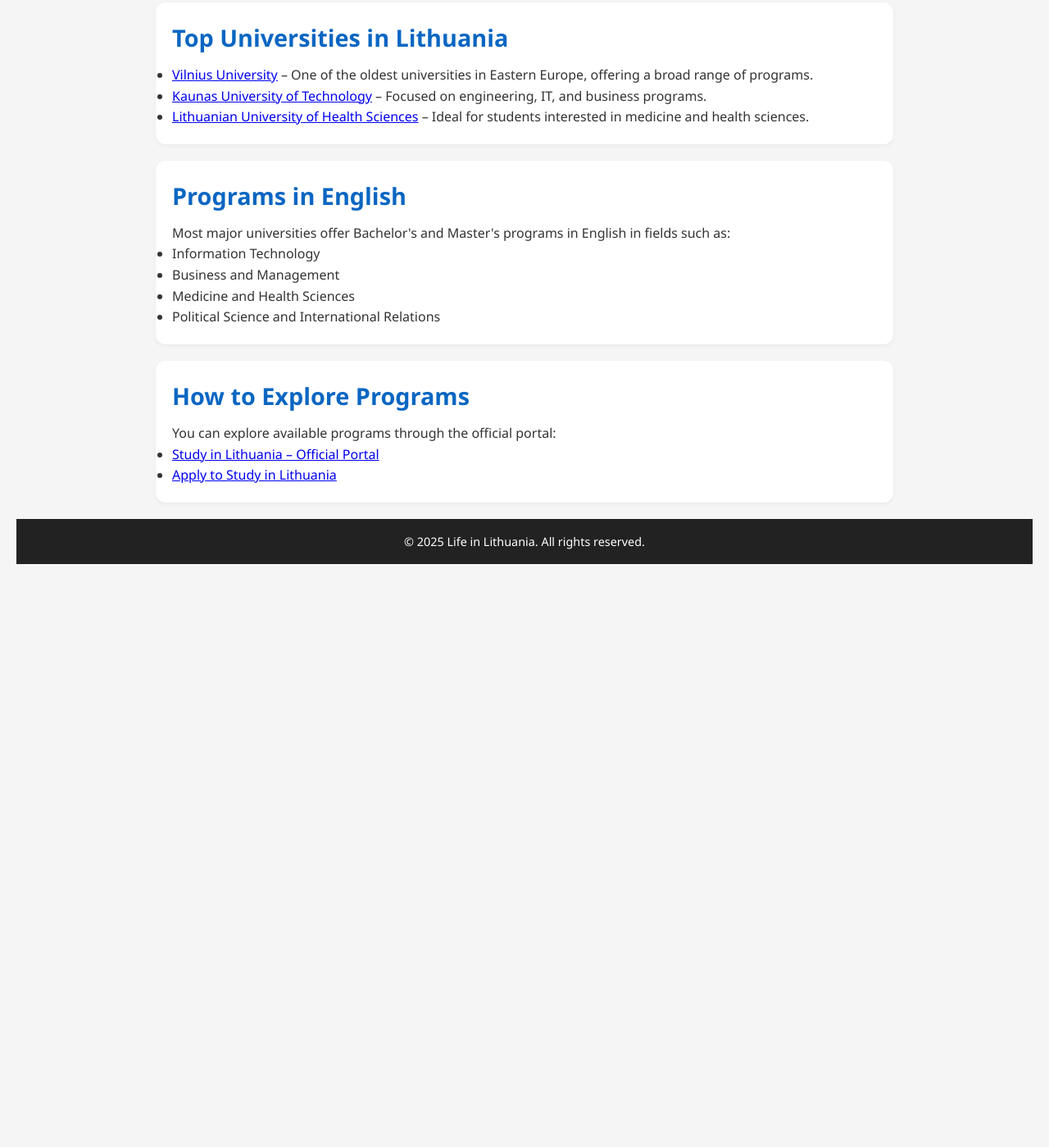
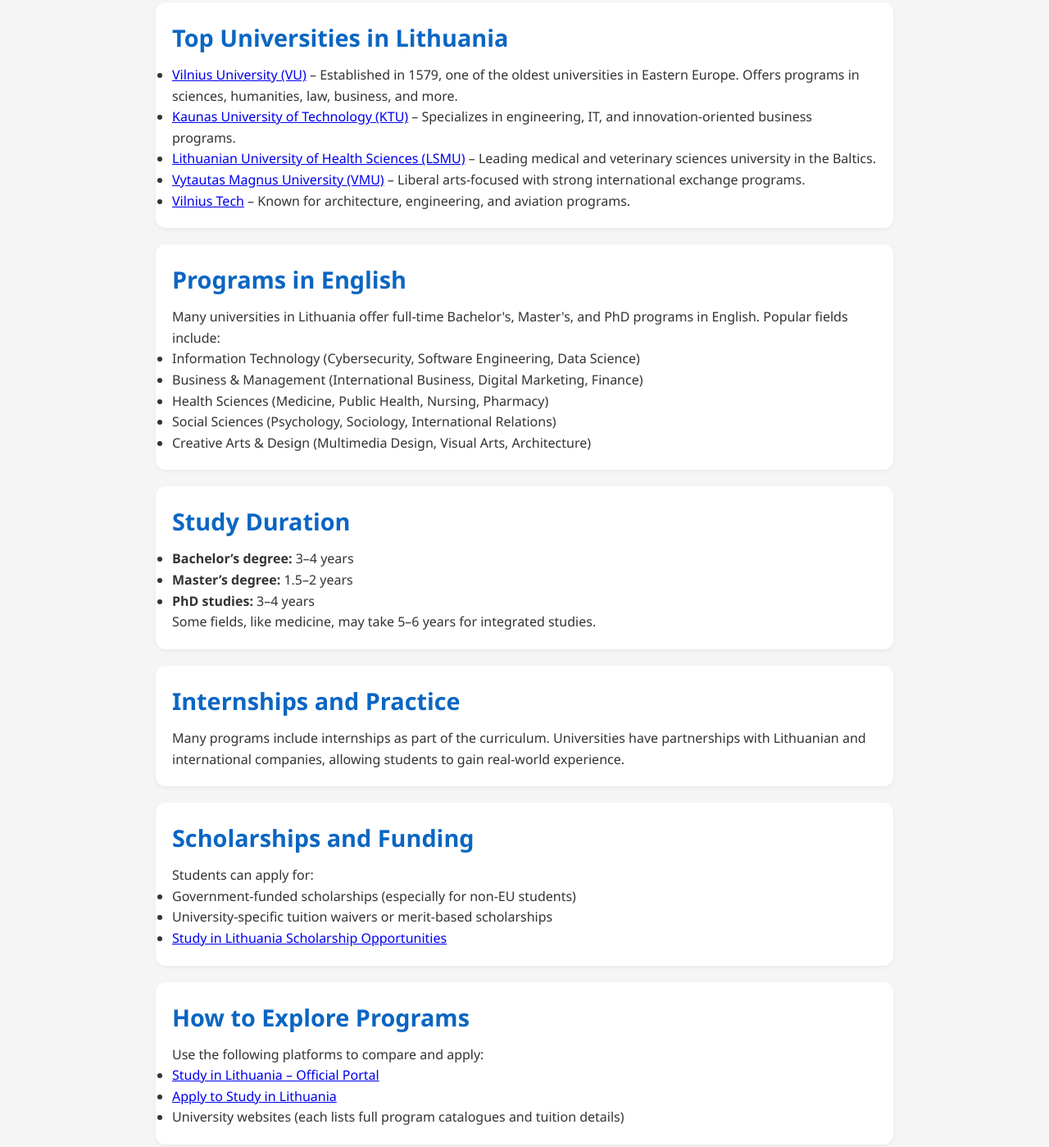
Before and after one commit to VytisNO/I-knowLithuania, a plain HTML site: page universities-and-programs.html in a window 1280 px wide. Shown: the part 370-1769 px from the top of the page at 82% size. Before the commit the page ends 1078 px from the top, so only its background shows below. Drawn offline with Linux system fonts and the light colour scheme.

Commit message:
Update universities-and-programs.html

```diff
--- a/universities-and-programs.html
+++ b/universities-and-programs.html
@@ -21,29 +21,58 @@
     <section>
       <h2>Top Universities in Lithuania</h2>
       <ul>
-        <li><a href="https://www.vu.lt/en/" target="_blank">Vilnius University</a> – One of the oldest universities in Eastern Europe, offering a broad range of programs.</li>
-        <li><a href="https://www.ktu.edu/" target="_blank">Kaunas University of Technology</a> – Focused on engineering, IT, and business programs.</li>
-        <li><a href="https://www.lsmu.lt/en/" target="_blank">Lithuanian University of Health Sciences</a> – Ideal for students interested in medicine and health sciences.</li>
+        <li><a href="https://www.vu.lt/en/" target="_blank">Vilnius University (VU)</a> – Established in 1579, one of the oldest universities in Eastern Europe. Offers programs in sciences, humanities, law, business, and more.</li>
+        <li><a href="https://www.ktu.edu/" target="_blank">Kaunas University of Technology (KTU)</a> – Specializes in engineering, IT, and innovation-oriented business programs.</li>
+        <li><a href="https://www.lsmu.lt/en/" target="_blank">Lithuanian University of Health Sciences (LSMU)</a> – Leading medical and veterinary sciences university in the Baltics.</li>
+        <li><a href="https://www.vdu.lt/en/" target="_blank">Vytautas Magnus University (VMU)</a> – Liberal arts-focused with strong international exchange programs.</li>
+        <li><a href="https://vilniustech.lt/" target="_blank">Vilnius Tech</a> – Known for architecture, engineering, and aviation programs.</li>
       </ul>
     </section>
 
     <section>
       <h2>Programs in English</h2>
-      <p>Most major universities offer Bachelor's and Master's programs in English in fields such as:</p>
+      <p>Many universities in Lithuania offer full-time Bachelor's, Master's, and PhD programs in English. Popular fields include:</p>
       <ul>
-        <li>Information Technology</li>
-        <li>Business and Management</li>
-        <li>Medicine and Health Sciences</li>
-        <li>Political Science and International Relations</li>
+        <li>Information Technology (Cybersecurity, Software Engineering, Data Science)</li>
+        <li>Business & Management (International Business, Digital Marketing, Finance)</li>
+        <li>Health Sciences (Medicine, Public Health, Nursing, Pharmacy)</li>
+        <li>Social Sciences (Psychology, Sociology, International Relations)</li>
+        <li>Creative Arts & Design (Multimedia Design, Visual Arts, Architecture)</li>
+      </ul>
+    </section>
+
+    <section>
+      <h2>Study Duration</h2>
+      <ul>
+        <li><strong>Bachelor’s degree:</strong> 3–4 years</li>
+        <li><strong>Master’s degree:</strong> 1.5–2 years</li>
+        <li><strong>PhD studies:</strong> 3–4 years</li>
+      </ul>
+      <p>Some fields, like medicine, may take 5–6 years for integrated studies.</p>
+    </section>
+
+    <section>
+      <h2>Internships and Practice</h2>
+      <p>Many programs include internships as part of the curriculum. Universities have partnerships with Lithuanian and international companies, allowing students to gain real-world experience.</p>
+    </section>
+
+    <section>
+      <h2>Scholarships and Funding</h2>
+      <p>Students can apply for:</p>
+      <ul>
+        <li>Government-funded scholarships (especially for non-EU students)</li>
+        <li>University-specific tuition waivers or merit-based scholarships</li>
+        <li><a href="https://studyin.lt/scholarships/" target="_blank">Study in Lithuania Scholarship Opportunities</a></li>
       </ul>
     </section>
 
     <section>
       <h2>How to Explore Programs</h2>
-      <p>You can explore available programs through the official portal:</p>
+      <p>Use the following platforms to compare and apply:</p>
       <ul>
         <li><a href="https://studyin.lt" target="_blank">Study in Lithuania – Official Portal</a></li>
         <li><a href="https://apply.studies.lt/" target="_blank">Apply to Study in Lithuania</a></li>
+        <li>University websites (each lists full program catalogues and tuition details)</li>
       </ul>
     </section>
   </main>
```
